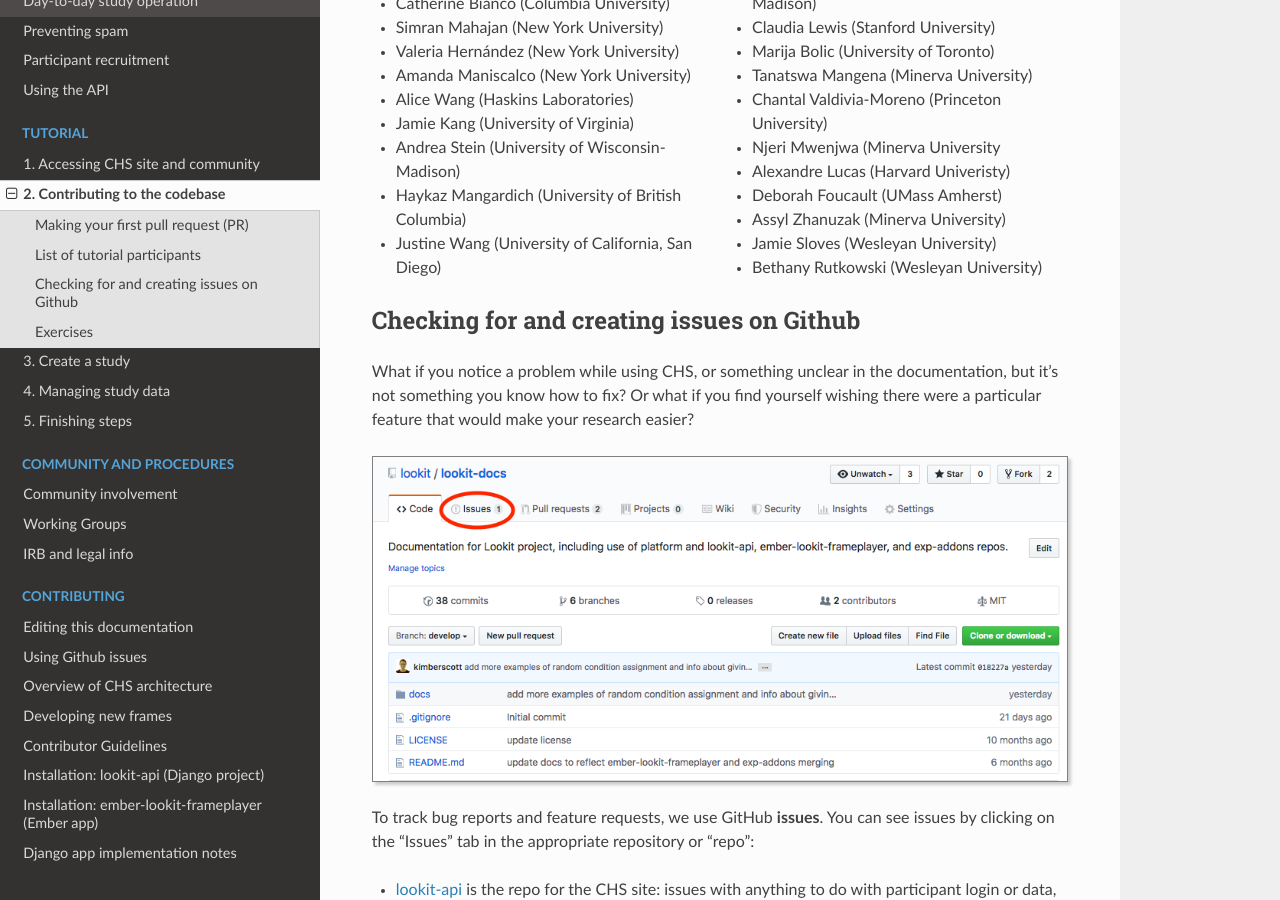
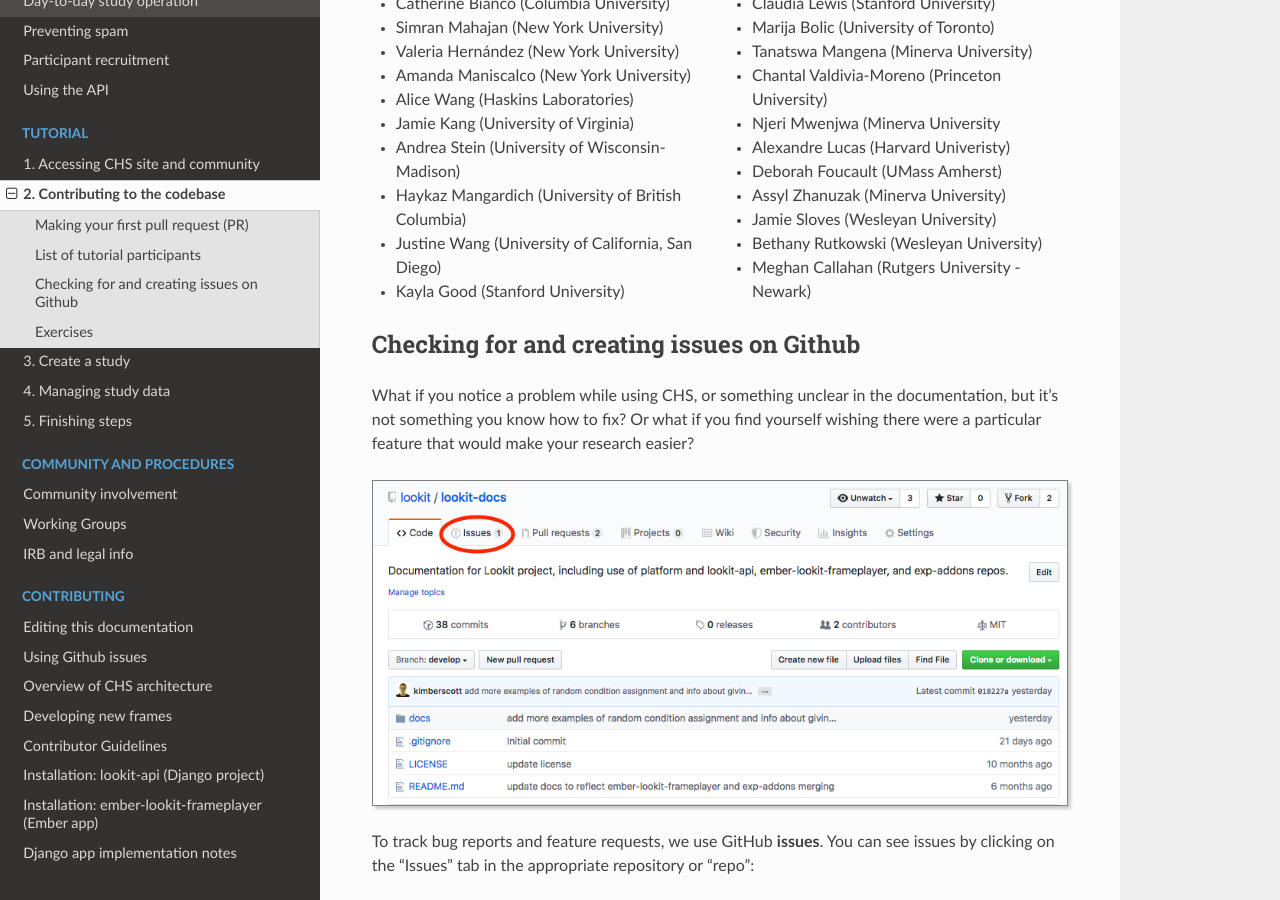
Before and after one commit to lookit/lookit-docs, a Sphinx documentation site: the page built from docs/source/tutorial-contributing.rst, in a window 1280 px wide and 900 px high, scrolled down 8889 px. Built offline with Sphinx 7.4.7 and the Read the Docs theme 3.1.0, drawn with Linux system fonts in a browser that asks for light colours.

Commit message:
Update tutorial-contributing.rst

```diff
--- a/docs/source/tutorial-contributing.rst
+++ b/docs/source/tutorial-contributing.rst
@@ -352,6 +352,7 @@
 - Assyl Zhanuzak (Minerva University)
 - Jamie Sloves (Wesleyan University)
 - Bethany Rutkowski (Wesleyan University)
+- Meghan Callahan (Rutgers University - Newark)
 
 Checking for and creating issues on Github
 -------------------------------------------
```
